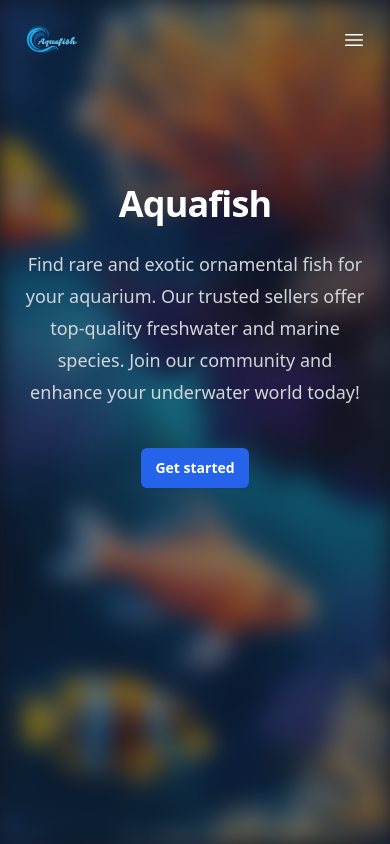
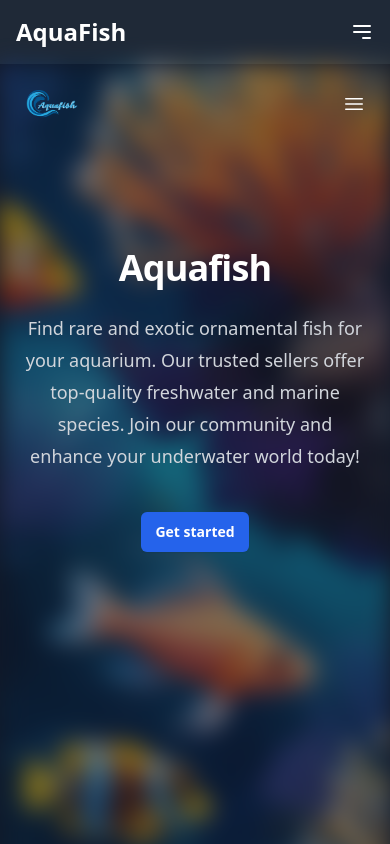
Before and after one commit to diikafirmansyah/FSSE-jan24_group-i_gfp_FE, a Next.js app in the folder gfp-app/: page / in a window 390 px wide. Shown: the top 844 px of the page. Built offline with nearby package versions, Linux system fonts and the light colour scheme.

Commit message:
add navbar and marketplace

```diff
--- a/gfp-app/package.json
+++ b/gfp-app/package.json
@@ -17,6 +17,7 @@
     "@heroicons/react": "^2.1.5",
     "formik": "^2.4.6",
     "next": "^14.2.5",
+    "pg": "^8.12.0",
     "react": "^18.3.1",
     "react-dom": "^18.3.1",
     "react-icons": "^5.2.1",
@@ -24,6 +25,7 @@
   },
   "devDependencies": {
     "@types/node": "^20",
+    "@types/pg": "^8.11.6",
     "@types/react": "^18",
     "@types/react-dom": "^18",
     "postcss": "^8",
--- /dev/null
+++ b/gfp-app/src/components/navbar/index.tsx
@@ -0,0 +1,58 @@
+import React, { useState } from 'react';
+
+const Navbar: React.FC = () => {
+  const [isOpen, setIsOpen] = useState(false);
+
+  const toggleMenu = () => {
+    setIsOpen(!isOpen);
+  };
+
+  return (
+    <nav className="bg-gray-800 p-4">
+      <div className="container mx-auto flex justify-between items-center">
+        <div className="text-white text-2xl font-bold">
+          <a href="/">AquaFish</a>
+        </div>
+        <div className="hidden md:flex space-x-6">
+          <a href="/products" className="text-white hover:text-gray-300">Products</a>
+          <a href="/features" className="text-white hover:text-gray-300">Features</a>
+          <a href="/marketplace" className="text-white hover:text-gray-300">Marketplace</a>
+          <a href="/company" className="text-white hover:text-gray-300">Company</a>
+          <a href="/login" className="text-white hover:text-gray-300">Login</a>
+        </div>
+        <div className="md:hidden flex items-center">
+          <button
+            onClick={toggleMenu}
+            className="text-white focus:outline-none"
+          >
+            <svg
+              className="w-6 h-6"
+              fill="none"
+              stroke="currentColor"
+              viewBox="0 0 24 24"
+              xmlns="http://www.w3.org/2000/svg"
+            >
+              <path
+                strokeLinecap="round"
+                strokeLinejoin="round"
+                strokeWidth="2"
+                d={isOpen ? 'M6 18L18 6M6 6l12 12' : 'M4 6h16M4 12h16m-7 6h7'}
+              ></path>
+            </svg>
+          </button>
+        </div>
+      </div>
+      <div className={`${isOpen ? 'block' : 'hidden'} md:hidden`}>
+        <div className="px-2 pt-2 pb-3 space-y-1 sm:px-3">
+          <a href="/products" className="block text-white hover:text-gray-300">Products</a>
+          <a href="/features" className="block text-white hover:text-gray-300">Features</a>
+          <a href="/marketplace" className="block text-white hover:text-gray-300">Marketplace</a>
+          <a href="/company" className="block text-white hover:text-gray-300">Company</a>
+          <a href="/login" className="block text-white hover:text-gray-300">Login</a>
+        </div>
+      </div>
+    </nav>
+  );
+};
+
+export default Navbar;
--- a/gfp-app/src/pages/_app.tsx
+++ b/gfp-app/src/pages/_app.tsx
@@ -1,16 +1,17 @@
 
 import '@/styles/globals.css';
 import type { AppProps } from 'next/app';
-import Footer from '@/pages/footer';
+import Footer from '@/components/footer';
 import { config } from '@fortawesome/fontawesome-svg-core';
 import '@fortawesome/fontawesome-svg-core/styles.css';
 import '@/lib/fontawesome'; // Adjust the path as needed
-
+import Navbar from '@/components/navbar'
 config.autoAddCss = false;
 
 export default function App({ Component, pageProps }: AppProps) {
   return (
     <div className="flex flex-col min-h-screen">
+      <Navbar />
       <div className="flex-grow">
         <Component {...pageProps} />
       </div>
--- /dev/null
+++ b/gfp-app/src/pages/marketplace/index.tsx
@@ -0,0 +1,62 @@
+import { GetServerSideProps } from 'next';
+import React from 'react';
+
+interface Product {
+  id: number;
+  image: string | null;
+  price: number;
+  qty: number;
+  description: string;
+  category: string;
+  location: string;
+  created_at: string;
+  updated_at: string | null;
+}
+
+interface MarketplaceProps {
+  products: Product[];
+}
+
+const Marketplace: React.FC<MarketplaceProps> = ({ products }) => {
+  return (
+    <div className="container mx-auto py-8">
+      <h1 className="text-3xl font-bold mb-8 text-center">Marketplace</h1>
+      <div className="grid grid-cols-1 md:grid-cols-2 lg:grid-cols-3 gap-8">
+        {products.map((product) => (
+          <div key={product.id} className="border rounded-lg shadow-lg p-4">
+            {product.image ? (
+              <img
+                src={product.image}
+                alt={product.description}
+                className="w-full h-48 object-cover mb-4 rounded"
+              />
+            ) : (
+              <div className="w-full h-48 bg-gray-200 mb-4 rounded flex items-center justify-center">
+                <span className="text-gray-500">No Image Available</span>
+              </div>
+            )}
+            <h2 className="text-2xl font-bold">{product.description}</h2>
+            <p className="text-xl text-gray-600">${product.price}</p>
+            <p className="text-sm text-gray-500">
+              {product.category} - {product.location}
+            </p>
+          </div>
+        ))}
+      </div>
+    </div>
+  );
+};
+
+export const getServerSideProps: GetServerSideProps = async () => {
+  // Replace with your Flask API endpoint
+  const res = await fetch('http://127.0.0.1:5000/products');
+  const products: Product[] = await res.json();
+
+  return {
+    props: {
+      products,
+    },
+  };
+};
+
+export default Marketplace;
```
Also changed, not shown: gfp-app/src/components/footer/index.tsx (renamed from gfp-app/src/pages/footer/index.tsx), 1 other file (tests, documents, lock files or other folders).
